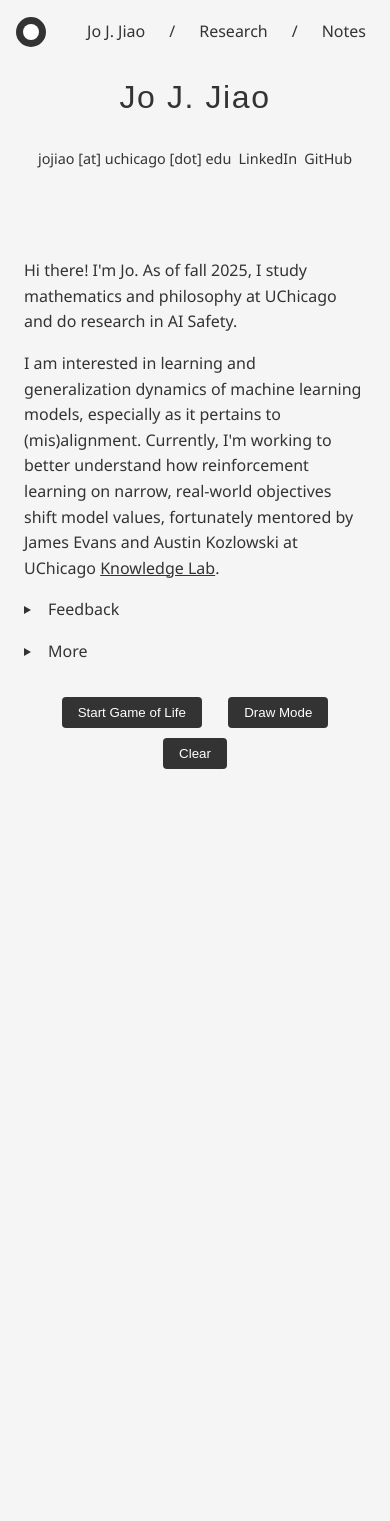
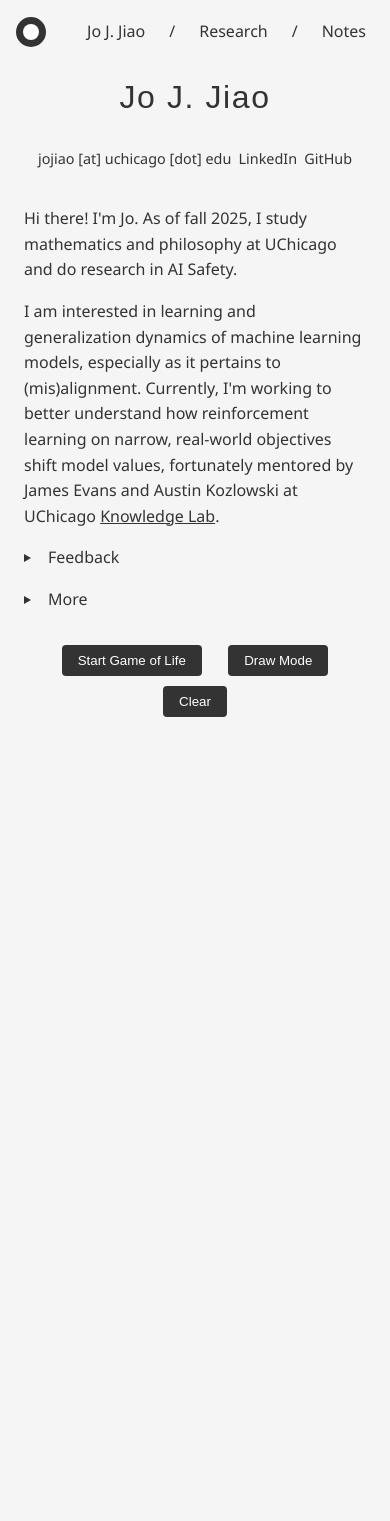
Before and after one commit to JoNeedsSleep/joneedssleep.github.io, a Jekyll site: the page built from index.md, in a window 390 px wide. Built offline with Jekyll 4.4.1, drawn with Linux system fonts in a browser that asks for light colours; some web fonts are replaced; after the commit the page ends 1469 px from its top, so only the background shows below that.

Commit message:
Reduce mobile right column gap

```diff
--- a/_layouts/default.html
+++ b/_layouts/default.html
@@ -307,6 +307,12 @@
             margin-top: 4rem;
         }
 
+        @media screen and (max-width: 768px) {
+            .right-column {
+                margin-top: 0.75rem;
+            }
+        }
+
         /* Details/Summary collapsible styling */
         details {
             margin: 1rem 0;
```
